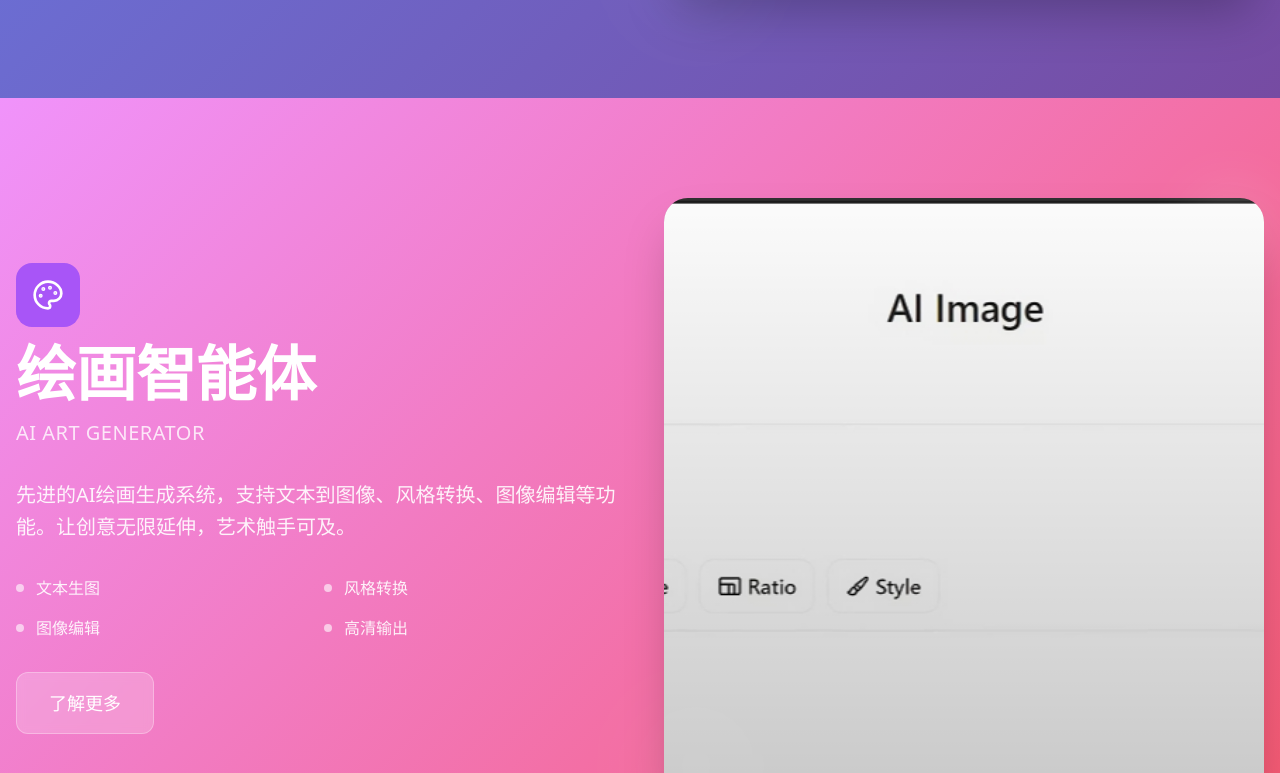
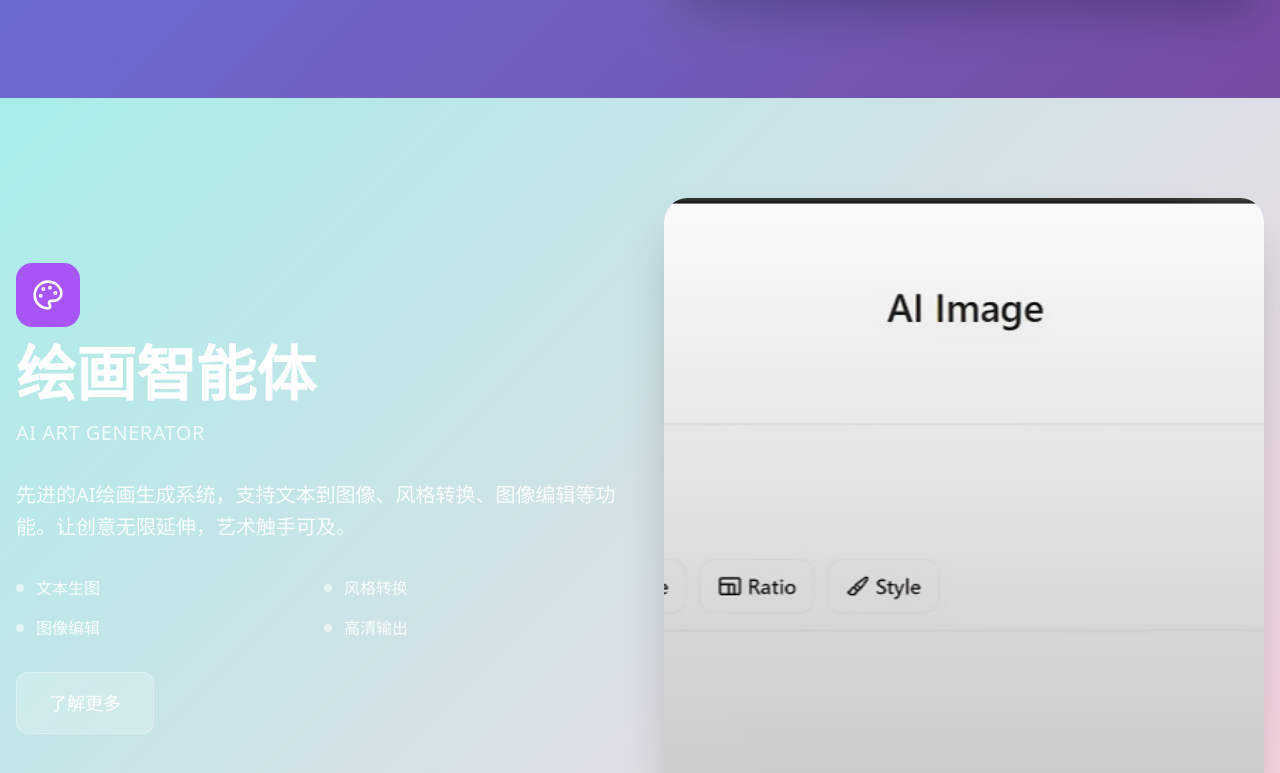
Before and after one commit to cdnfg2302/claymore-2, a React (Vite) app: page / in a window 1280 px wide. Shown: the part 702-1475 px from the top of the page. Built offline with nearby package versions, Linux system fonts and the light colour scheme.

Commit message:
Fix background color
The user finds the current background color of the page to be unappealing and requests a change.

```diff
--- a/src/components/ProductSlider.tsx
+++ b/src/components/ProductSlider.tsx
@@ -45,9 +45,14 @@ const ProductSlider = ({ products, currentIndex }: ProductSliderProps) => {
             id={`product-${index}`}
             className="min-h-screen flex items-center justify-center px-4 py-16"
             style={{
-              background: index % 2 === 0
-                ? 'linear-gradient(135deg, #667eea 0%, #764ba2 100%)'
-                : 'linear-gradient(135deg, #f093fb 0%, #f5576c 100%)'
+              background: index === 0 ? 'linear-gradient(135deg, #667eea 0%, #764ba2 100%)' :
+                         index === 1 ? 'linear-gradient(135deg, #a8edea 0%, #fed6e3 100%)' :
+                         index === 2 ? 'linear-gradient(135deg, #ff9a9e 0%, #fecfef 100%)' :
+                         index === 3 ? 'linear-gradient(135deg, #ffecd2 0%, #fcb69f 100%)' :
+                         index === 4 ? 'linear-gradient(135deg, #a8e6cf 0%, #dcedc1 100%)' :
+                         index === 5 ? 'linear-gradient(135deg, #ffd89b 0%, #19547b 100%)' :
+                         index === 6 ? 'linear-gradient(135deg, #c2e9fb 0%, #a1c4fd 100%)' :
+                         'linear-gradient(135deg, #d299c2 0%, #fef9d7 100%)'
             }}
           >
             <div className="max-w-7xl mx-auto w-full">
```
